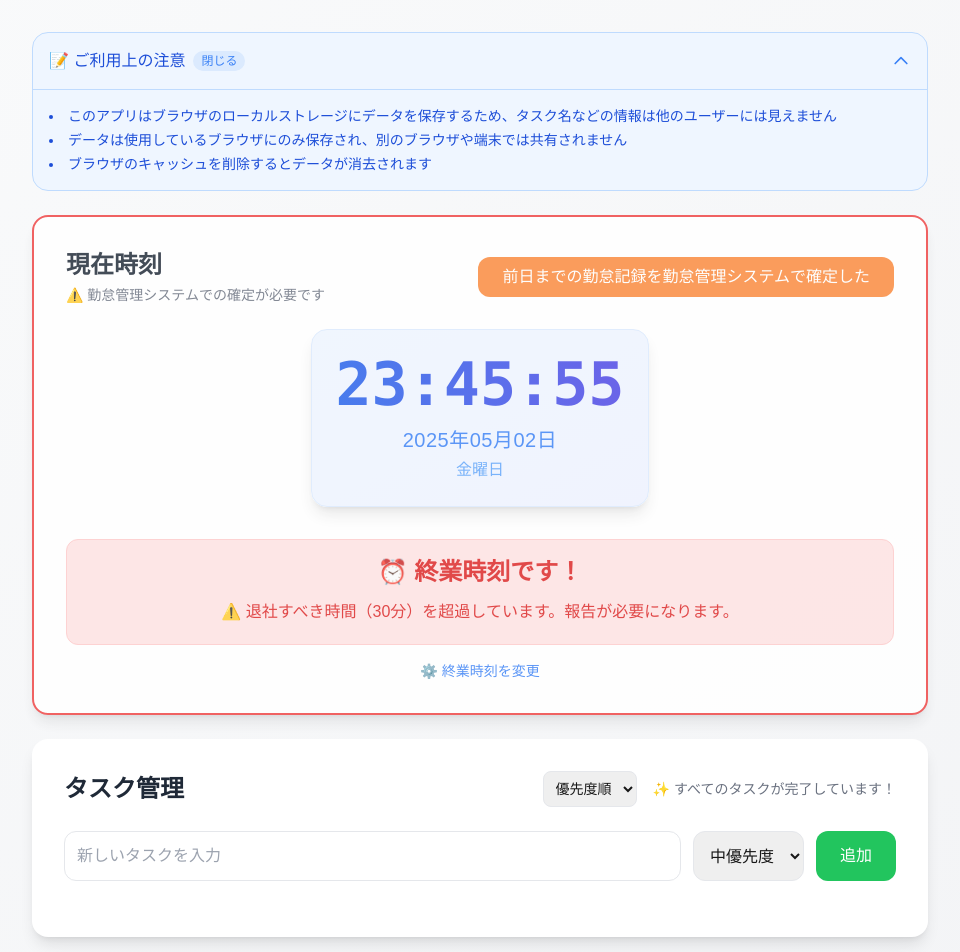
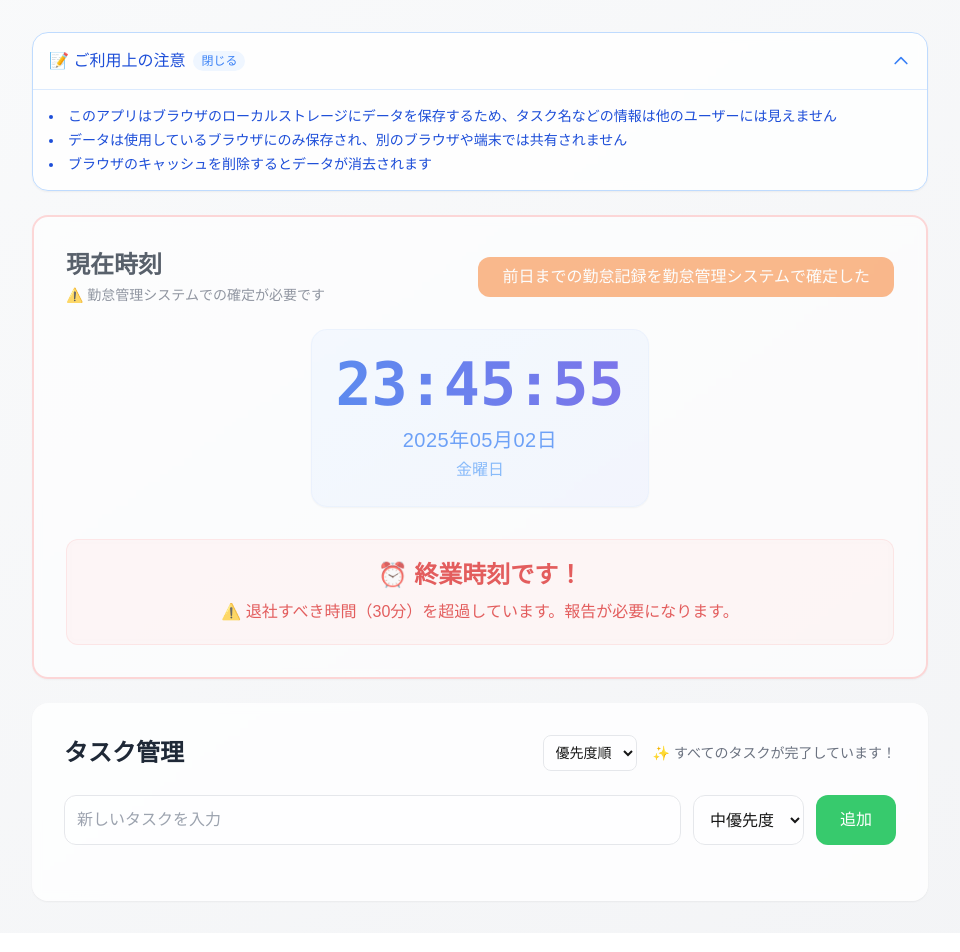
Before and after one commit to kuuchan-code/kinmu-navigator, a Next.js app: page / in a window 1280 px wide. Shown: the top 952 px of the page, without its empty margins (160-1120 px from the left). Built offline with nearby package versions, Linux system fonts and the light colour scheme.

Commit message:
feat: UIを全体的に改善し、より洗練された見た目に

```diff
--- a/src/app/page.tsx
+++ b/src/app/page.tsx
@@ -190,14 +190,14 @@ export default function Home() {
     <main className="min-h-screen p-4 sm:p-8 bg-gradient-to-br from-gray-50 to-gray-100">
       <div className="max-w-4xl mx-auto space-y-6">
         {/* 注意事項 */}
-        <div className="bg-blue-50 border border-blue-200 rounded-2xl overflow-hidden">
+        <div className="bg-white/80 backdrop-blur-sm border border-blue-200 rounded-2xl overflow-hidden shadow-sm">
           <button
             onClick={() => setIsNoticeOpen(!isNoticeOpen)}
-            className="w-full p-4 text-left flex items-center justify-between hover:bg-blue-100 transition-colors"
+            className="w-full p-4 text-left flex items-center justify-between hover:bg-blue-50/50 transition-colors"
           >
             <div className="flex items-center gap-2">
               <span className="text-blue-700 font-medium">📝 ご利用上の注意</span>
-              <span className="text-xs text-blue-500 bg-blue-100 px-2 py-0.5 rounded-full">
+              <span className="text-xs text-blue-500 bg-blue-50 px-2 py-0.5 rounded-full">
                 {isNoticeOpen ? '閉じる' : '開く'}
               </span>
             </div>
@@ -211,7 +211,7 @@ export default function Home() {
             </svg>
           </button>
           {isNoticeOpen && (
-            <div className="p-4 text-sm text-blue-700 border-t border-blue-200">
+            <div className="p-4 text-sm text-blue-700 border-t border-blue-100">
               <ul className="list-disc list-inside space-y-1">
                 <li>このアプリはブラウザのローカルストレージにデータを保存するため、タスク名などの情報は他のユーザーには見えません</li>
                 <li>データは使用しているブラウザにのみ保存され、別のブラウザや端末では共有されません</li>
@@ -222,9 +222,9 @@ export default function Home() {
         </div>
 
         {/* 時刻表示 */}
-        <div className={`bg-white p-4 sm:p-8 rounded-2xl shadow-lg transition-all duration-500 ${
-          isQuittingTime ? 'bg-red-50 border-2 border-red-500 animate-pulse' :
-          !isCheckedIn && isAfterDeadline ? 'bg-yellow-50 border-2 border-yellow-500 animate-pulse' : ''
+        <div className={`bg-white/80 backdrop-blur-sm p-4 sm:p-8 rounded-2xl shadow-sm transition-all duration-500 ${
+          isQuittingTime ? 'bg-red-50/80 border-2 border-red-200 animate-pulse' :
+          !isCheckedIn && isAfterDeadline ? 'bg-yellow-50/80 border-2 border-yellow-200 animate-pulse' : ''
         }`}>
           <div className="flex flex-col sm:flex-row sm:items-center justify-between gap-4 mb-6">
             <div>
@@ -242,8 +242,8 @@ export default function Home() {
               onClick={handleCheckIn}
               className={`px-4 sm:px-6 py-2 rounded-xl transition-all duration-300 font-medium text-sm sm:text-base ${
                 isCheckedIn
-                  ? 'bg-green-500 text-white shadow-md'
-                  : 'bg-orange-500 text-white hover:bg-orange-600 hover:shadow-lg transform hover:-translate-y-0.5 animate-pulse'
+                  ? 'bg-green-500/90 text-white shadow-sm hover:bg-green-500'
+                  : 'bg-orange-500/90 text-white hover:bg-orange-500 hover:shadow-md transform hover:-translate-y-0.5 animate-pulse'
               }`}
             >
               {isCheckedIn ? '前日までの勤怠記録を勤怠管理システムで確定済み' : '前日までの勤怠記録を勤怠管理システムで確定した'}
@@ -253,7 +253,7 @@ export default function Home() {
             {isMounted ? (
               <>
                 <div className="flex flex-col sm:flex-row items-center justify-center gap-4 sm:gap-8 mb-4 w-full">
-                  <div className="text-center w-full sm:w-auto bg-gradient-to-br from-blue-50 to-indigo-50 p-6 rounded-2xl border border-blue-100 shadow-lg">
+                  <div className="text-center w-full sm:w-auto bg-gradient-to-br from-blue-50/80 to-indigo-50/80 p-6 rounded-2xl border border-blue-100/50 shadow-sm">
                     <p className="text-5xl sm:text-6xl font-mono font-bold text-transparent bg-clip-text bg-gradient-to-r from-blue-600 to-indigo-600">
                       {format(currentTime, 'HH:mm:ss', { locale: ja })}
                     </p>
@@ -265,7 +265,7 @@ export default function Home() {
                     </p>
                   </div>
                   {!isQuittingTime && isCheckedIn && (
-                    <div className="text-center w-full sm:w-auto sm:border-l sm:border-gray-200 sm:pl-8 pt-4 sm:pt-0 border-t sm:border-t-0 border-gray-200">
+                    <div className="text-center w-full sm:w-auto sm:border-l sm:border-gray-200/50 sm:pl-8 pt-4 sm:pt-0 border-t sm:border-t-0 border-gray-200/50">
                       <div className="flex items-center justify-center gap-2 mb-2">
                         <p className="text-base sm:text-lg text-gray-600">
                           {minutesUntilQuitting >= 0 ? '終業時刻まで' : '終業時刻から'}
@@ -297,7 +297,7 @@ export default function Home() {
                   )}
                 </div>
                 {isQuittingTime && (
-                  <div className="mt-4 p-4 sm:p-5 bg-red-100 rounded-xl text-center w-full border border-red-200">
+                  <div className="mt-4 p-4 sm:p-5 bg-red-50/80 backdrop-blur-sm rounded-xl text-center w-full border border-red-200/50">
                     <p className="text-xl sm:text-2xl text-red-600 font-bold animate-bounce">
                       ⏰ 終業時刻です！
                     </p>
@@ -307,17 +307,6 @@ export default function Home() {
                         : '⚠️ 退社すべき時間（30分）を超過しています。報告が必要になります。'
                       }
                     </p>
-                  </div>
-                )}
-                {isQuittingTime && (
-                  <div className="mt-4 text-center">
-                    <button
-                      onClick={handleOpenQuittingTimeModal}
-                      className="text-blue-500 hover:text-blue-700 text-sm flex items-center justify-center gap-1"
-                    >
-                      <span>⚙️</span>
-                      <span>終業時刻を変更</span>
-                    </button>
                   </div>
                 )}
               </>
@@ -375,14 +364,14 @@ export default function Home() {
         )}
 
         {/* タスク管理 */}
-        <div className="bg-white p-4 sm:p-8 rounded-2xl shadow-lg">
+        <div className="bg-white/80 backdrop-blur-sm p-4 sm:p-8 rounded-2xl shadow-sm">
           <div className="flex items-center justify-between mb-6">
             <h2 className="text-xl sm:text-2xl font-bold text-gray-800">タスク管理</h2>
             <div className="flex items-center gap-4">
               <select
                 value={sortOrder}
                 onChange={(e) => setSortOrder(e.target.value as 'priority' | 'added')}
-                className="p-2 border rounded-lg text-sm"
+                className="p-2 border border-gray-200 rounded-lg text-sm bg-white/50"
               >
                 <option value="priority">優先度順</option>
                 <option value="added">追加順</option>
@@ -402,12 +391,12 @@ export default function Home() {
               onChange={(e) => setNewTask(e.target.value)}
               onKeyPress={(e) => e.key === 'Enter' && handleAddTask()}
               placeholder="新しいタスクを入力"
-              className="flex-1 p-3 border border-gray-200 rounded-xl focus:outline-none focus:ring-2 focus:ring-blue-500 focus:border-transparent transition-all"
+              className="flex-1 p-3 border border-gray-200 rounded-xl focus:outline-none focus:ring-2 focus:ring-blue-500 focus:border-transparent transition-all bg-white/50"
             />
             <select
               value={newTaskPriority}
               onChange={(e) => setNewTaskPriority(e.target.value as 'high' | 'medium' | 'low')}
-              className="p-3 border border-gray-200 rounded-xl focus:outline-none focus:ring-2 focus:ring-blue-500 focus:border-transparent transition-all"
+              className="p-3 border border-gray-200 rounded-xl focus:outline-none focus:ring-2 focus:ring-blue-500 focus:border-transparent transition-all bg-white/50"
             >
               <option value="high">高優先度</option>
               <option value="medium">中優先度</option>
@@ -415,19 +404,19 @@ export default function Home() {
             </select>
             <button
               onClick={handleAddTask}
-              className="bg-green-500 text-white px-6 py-3 rounded-xl hover:bg-green-600 hover:shadow-lg transform hover:-translate-y-0.5 transition-all duration-300 font-medium"
+              className="bg-green-500/90 text-white px-6 py-3 rounded-xl hover:bg-green-500 hover:shadow-md transform hover:-translate-y-0.5 transition-all duration-300 font-medium"
             >
               追加
             </button>
-        </div>
+          </div>
           <ul className="space-y-3">
             {getSortedTasks().map((task) => (
               <li
                 key={task.id}
-                className={`flex items-center justify-between p-3 sm:p-4 rounded-xl hover:bg-gray-100 transition-colors ${
-                  task.priority === 'high' ? 'bg-red-50' :
-                  task.priority === 'medium' ? 'bg-yellow-50' :
-                  'bg-gray-50'
+                className={`flex items-center justify-between p-3 sm:p-4 rounded-xl hover:bg-gray-50/50 transition-colors ${
+                  task.priority === 'high' ? 'bg-red-50/50' :
+                  task.priority === 'medium' ? 'bg-yellow-50/50' :
+                  'bg-gray-50/50'
                 }`}
               >
                 <div className="flex items-center gap-3">
@@ -445,7 +434,7 @@ export default function Home() {
                   <select
                     value={task.priority}
                     onChange={(e) => handleChangePriority(task.id, e.target.value as 'high' | 'medium' | 'low')}
-                    className="p-1 border rounded text-sm"
+                    className="p-1 border rounded text-sm bg-white/50"
                   >
                     <option value="high">高</option>
                     <option value="medium">中</option>
@@ -453,7 +442,7 @@ export default function Home() {
                   </select>
                   <button
                     onClick={() => handleRemoveTask(task.id)}
-                    className="text-red-500 hover:text-red-700 p-2 rounded-lg hover:bg-red-50 transition-colors"
+                    className="text-red-500 hover:text-red-700 p-2 rounded-lg hover:bg-red-50/50 transition-colors"
                   >
                     削除
                   </button>
@@ -462,7 +451,7 @@ export default function Home() {
             ))}
           </ul>
         </div>
-    </div>
+      </div>
     </main>
   );
 }
```
